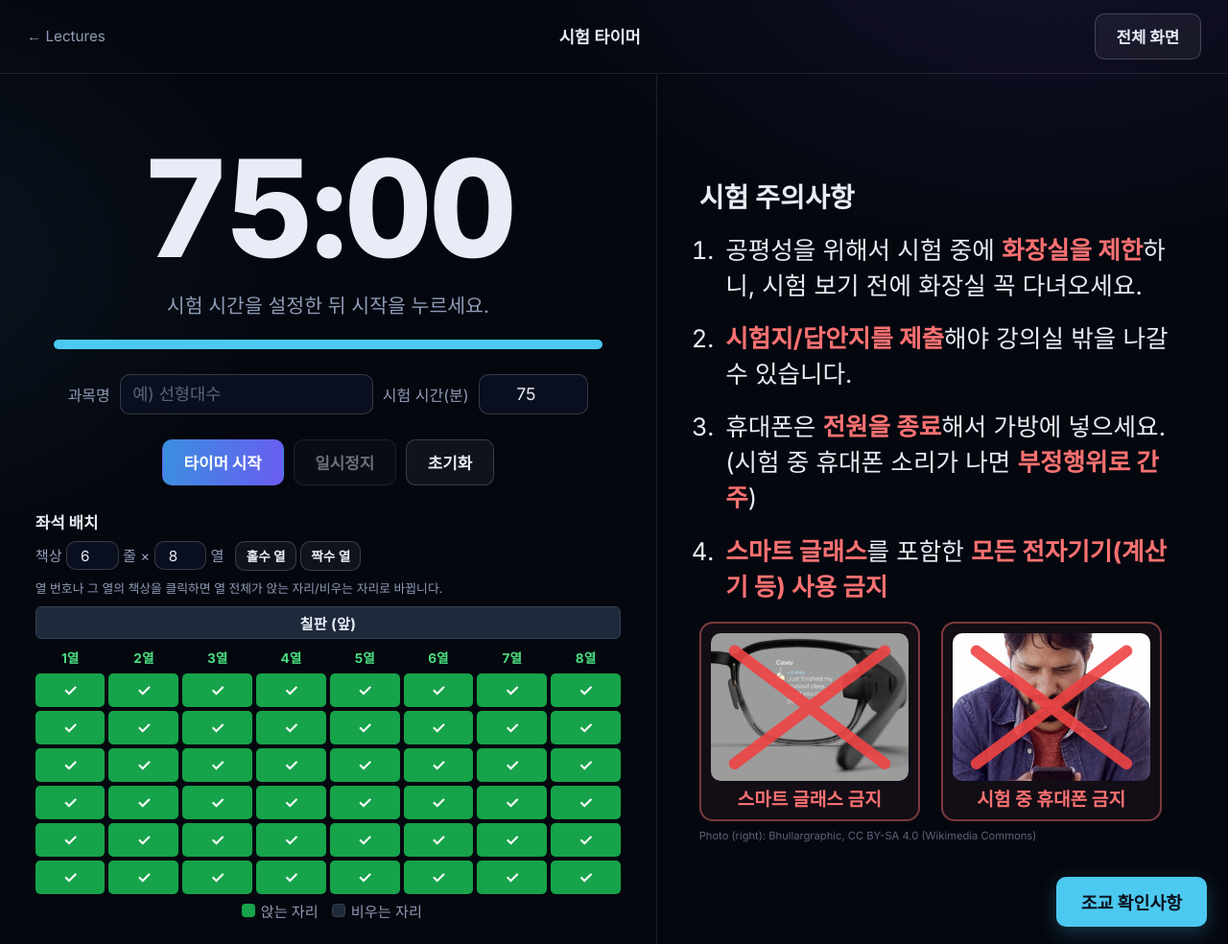
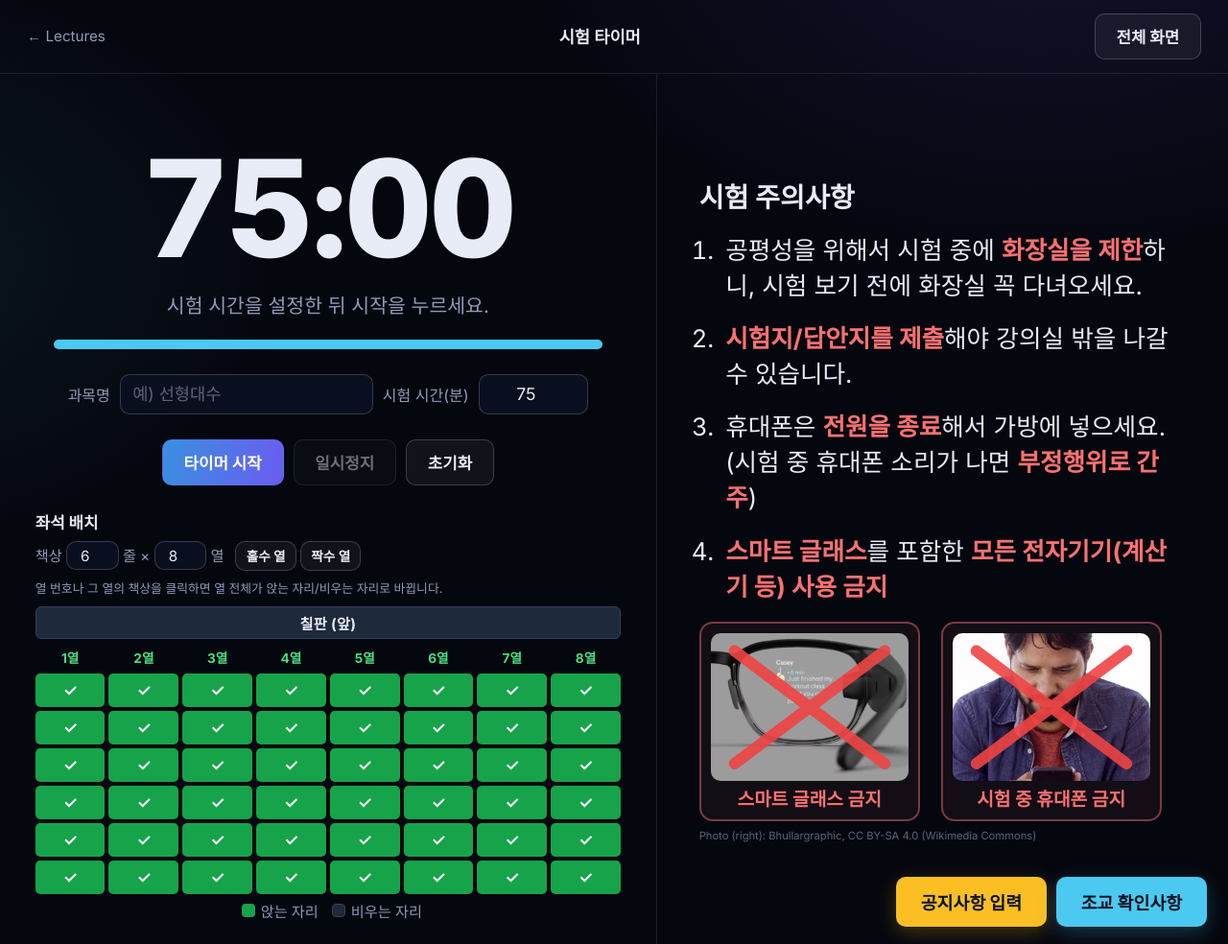
Before and after one commit to hyperx-web/hyperx, a Jekyll site: the page built from lectures/exam-timer/index.html, in a window 1280 px wide. Shown: the whole page at 96% size. Built offline with Jekyll 4.4.1, drawn with Linux system fonts in a browser that asks for light colours; some web fonts are replaced.

Commit message:
Exam timer: TA notice editor, notice shown under exam rules
Co-Authored-By: Claude Opus 5.5 <noreply@anthropic.com>

```diff
--- a/lectures/exam-timer/index.html
+++ b/lectures/exam-timer/index.html
@@ -64,8 +64,17 @@ permalink: /lectures/exam-timer/
   .banned .x { position: absolute; inset: 0; width: 100%; height: 100%; }
   .banned .x path { stroke: #ef4444; stroke-width: 9; stroke-linecap: round; fill: none; vector-effect: non-scaling-stroke; stroke-width: 12px; opacity: .9; }
   .right { position: relative; }
-  .ta-btn { position: absolute; right: 22px; bottom: 18px; font-size: 1.15rem; font-weight: 800; padding: .7em 1.4em;
+  .panel-btns { position: absolute; right: 22px; bottom: 18px; display: flex; gap: 10px; }
+  .ta-btn { font-size: 1.15rem; font-weight: 800; padding: .7em 1.4em;
             color: #0b1220; background: var(--accent); border: 0; box-shadow: 0 6px 20px rgba(76,201,240,.25); }
+  .ta-btn.alt { background: #fbbf24; box-shadow: 0 6px 20px rgba(251,191,36,.25); }
+  .ta-btn.alt:hover:not(:disabled) { background: #fcd34d; }
+  .notice { margin: 4px 0 22px; padding: 14px 18px; border: 2px solid rgba(251,191,36,.6); border-radius: 14px; background: rgba(251,191,36,.08); }
+  .notice h3 { margin: 0 0 8px; font-size: clamp(1.1rem, 1.8vw, 1.5rem); color: #fbbf24; }
+  .notice p { margin: 0; white-space: pre-wrap; font-size: clamp(1.1rem, 1.9vw, 1.6rem); line-height: 1.45; }
+  #noticeText { width: 100%; min-height: 220px; font: inherit; font-size: 1.2rem; line-height: 1.5; padding: .7em .8em; border-radius: 10px;
+                background: #0b1220; color: var(--fg, #e8ecf6); border: 1px solid var(--line); resize: vertical; }
+  .notice-actions { display: flex; gap: 10px; margin-top: 12px; }
   .ta-btn:hover:not(:disabled) { background: #7dd8f5; }
   ol.ta li b { color: var(--accent); }
   .credit { margin: 8px 0 0; font-size: .7rem; color: #5b6478; }
@@ -146,6 +155,7 @@ permalink: /lectures/exam-timer/
       <li>휴대폰은 <b>전원을 종료</b>해서 가방에 넣으세요. (시험 중 휴대폰 소리가 나면 <b>부정행위로 간주</b>)</li>
       <li><b>스마트 글래스</b>를 포함한 <b>모든 전자기기(계산기 등) 사용 금지</b></li>
     </ol>
+    <div class="notice" id="noticeBox" hidden><h3>공지사항</h3><p id="noticeShow"></p></div>
     <div class="banned">
       <figure>
         <div class="ph"><img src="{{ '/assets/img/exam/smart-glasses.jpg' | relative_url }}" alt="스마트 글래스"><svg class="x" viewBox="0 0 100 100" preserveAspectRatio="none"><path d="M12 12 L88 88 M88 12 L12 88"/></svg></div>
@@ -166,7 +176,18 @@ permalink: /lectures/exam-timer/
         <li>시험 종료 후 <b>개수 확인</b></li>
       </ol>
     </div>
-    <button id="taBtn" class="ta-btn" type="button">조교 확인사항</button>
+    <div id="noticeView" hidden>
+      <h2>공지사항 입력</h2>
+      <textarea id="noticeText" placeholder="예) 3번 문제 (b)의 조건은 x &gt; 0 입니다."></textarea>
+      <div class="notice-actions">
+        <button id="noticeSave" class="primary" type="button">저장하고 표시</button>
+        <button id="noticeClear" type="button">공지 지우기</button>
+      </div>
+    </div>
+    <div class="panel-btns">
+      <button id="noticeBtn" class="ta-btn alt" type="button">공지사항 입력</button>
+      <button id="taBtn" class="ta-btn" type="button">조교 확인사항</button>
+    </div>
   </section>
 </main>
 <script>
@@ -335,14 +356,36 @@ permalink: /lectures/exam-timer/
 })();
 </script>
 <script>
-// TA checklist: inconspicuous button swaps the rules panel with the TA checklist
+// Right panel: rules (default) <-> TA checklist <-> notice editor. A saved notice is shown under the exam rules.
 (function () {
-  var btn = document.getElementById("taBtn"), rules = document.getElementById("rulesView"), ta = document.getElementById("taView");
-  btn.addEventListener("click", function () {
-    var show = ta.hidden;
-    ta.hidden = !show; rules.hidden = show;
-    btn.textContent = show ? "← 시험 주의사항" : "조교 확인사항";
+  var $ = function (id) { return document.getElementById(id); };
+  var views = { rules: $("rulesView"), ta: $("taView"), notice: $("noticeView") };
+  var taBtn = $("taBtn"), noBtn = $("noticeBtn"), KEY = "hyperx-exam-notice";
+  function show(name) {
+    Object.keys(views).forEach(function (k) { views[k].hidden = k !== name; });
+    taBtn.textContent = name === "ta" ? "← 시험 주의사항" : "조교 확인사항";
+    noBtn.textContent = name === "notice" ? "← 시험 주의사항" : "공지사항 입력";
+  }
+  function render() {
+    var t = "";
+    try { t = localStorage.getItem(KEY) || ""; } catch (e) {}
+    $("noticeShow").textContent = t;
+    $("noticeBox").hidden = !t.trim();
+    $("noticeText").value = t;
+  }
+  taBtn.addEventListener("click", function () { show(views.ta.hidden ? "ta" : "rules"); });
+  noBtn.addEventListener("click", function () {
+    if (views.notice.hidden) { render(); show("notice"); $("noticeText").focus(); } else show("rules");
   });
+  $("noticeSave").addEventListener("click", function () {
+    try { localStorage.setItem(KEY, $("noticeText").value); } catch (e) {}
+    render(); show("rules");
+  });
+  $("noticeClear").addEventListener("click", function () {
+    try { localStorage.removeItem(KEY); } catch (e) {}
+    render(); show("rules");
+  });
+  render();
 })();
 </script>
 </body>
```
Also changed, not shown: CLAUDE.md (+1 -1 lines).
